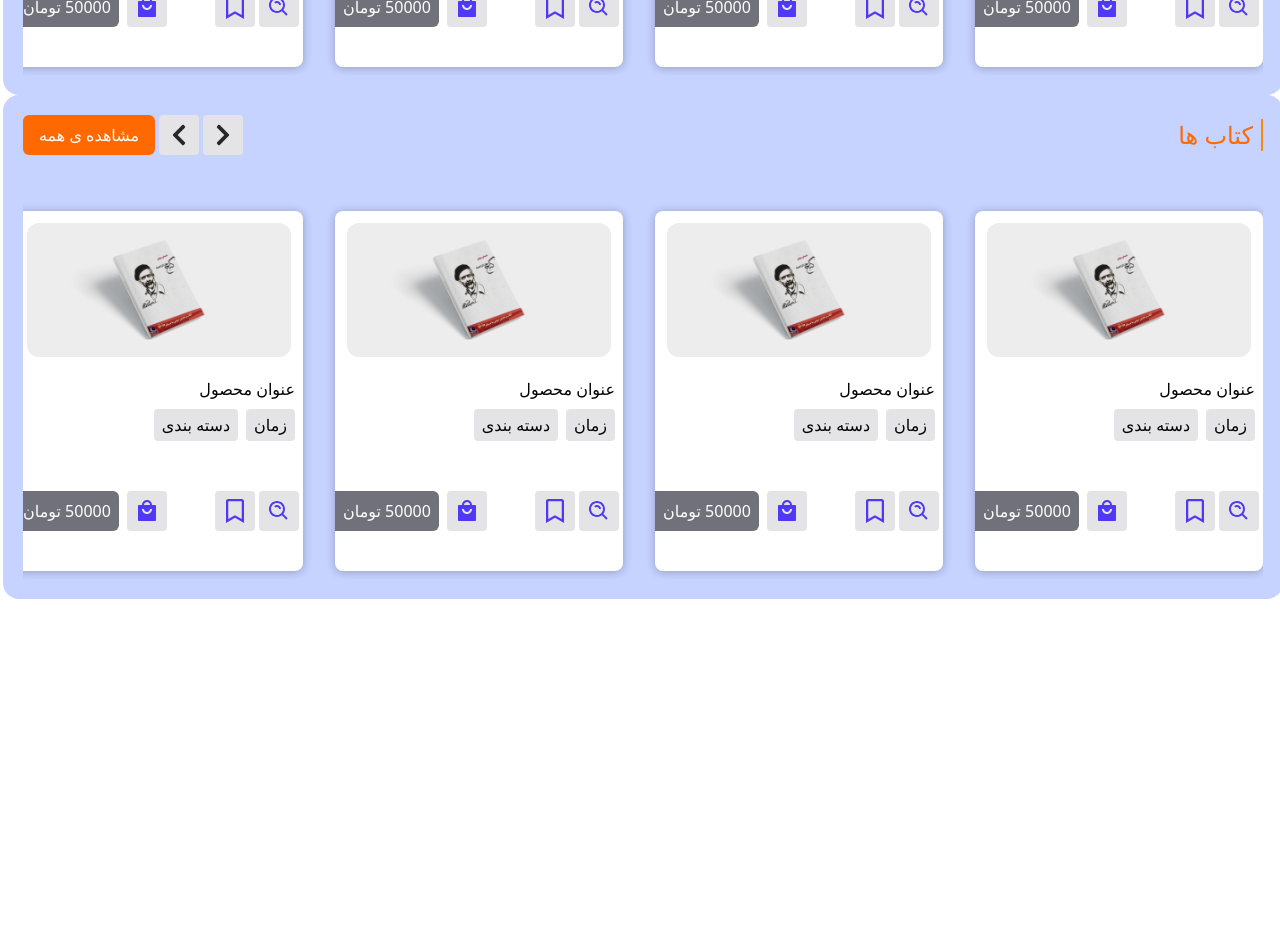
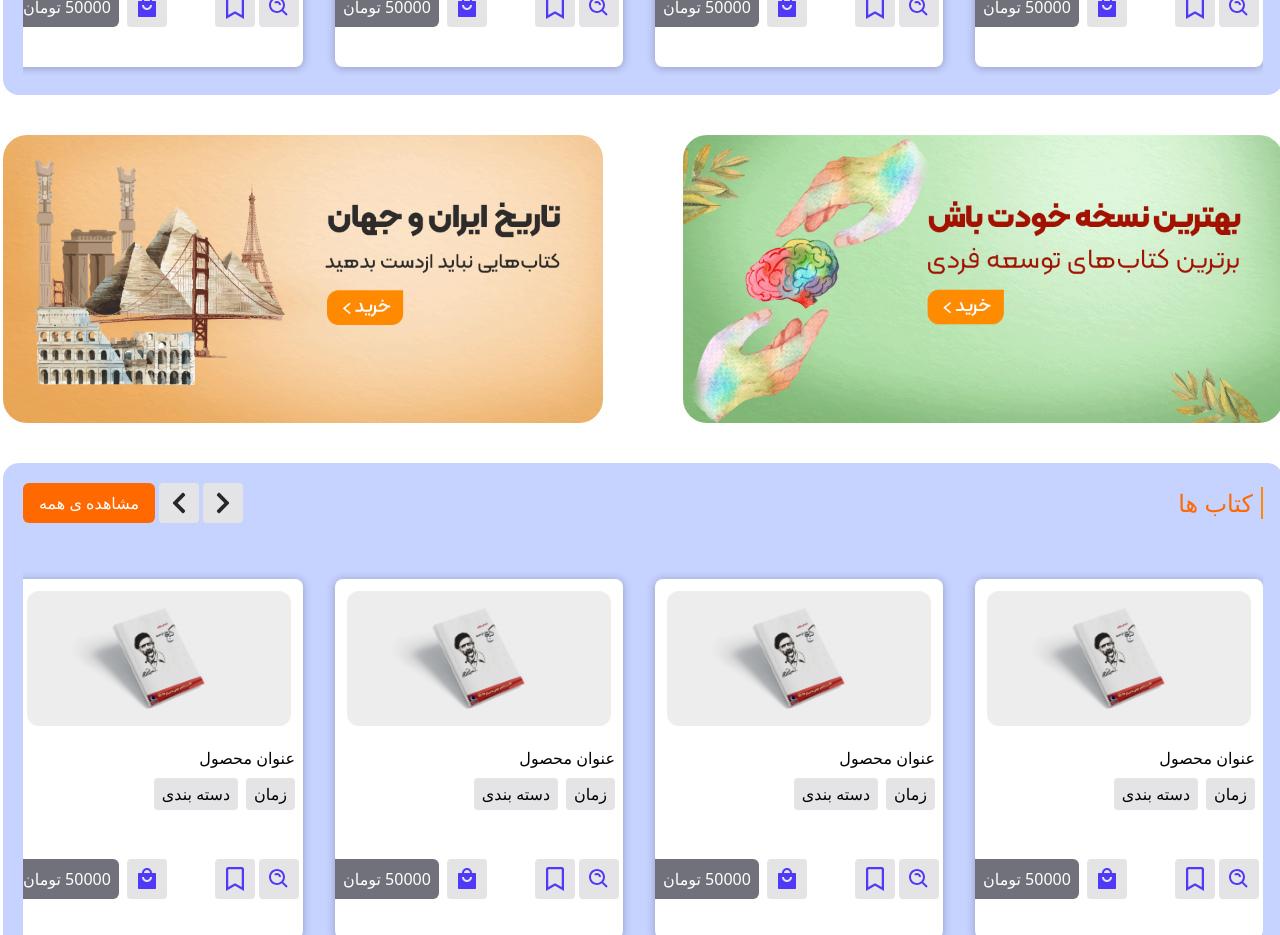
Before and after one commit to smiinmhrn/E-commerce, a Next.js app: page / in a window 1280 px wide. Shown: the part 1060-1995 px from the top of the page. Before the commit the page ends 1659 px from the top, so only its background shows below. Built offline with nearby package versions, Linux system fonts and the light colour scheme.

Commit message:
added middle banner.

```diff
--- a/app/page.js
+++ b/app/page.js
@@ -1,4 +1,5 @@
-import BoxSlider from "@/components/BoxSlider/BoxSlider";
+import Banners from "@/components/banners/Banners";
+import BoxSlider from "@/components/boxSlider/BoxSlider";
 import Header from "@/components/headers/Header";
 import Swiper from "@/components/swiper/Swiper";
 
@@ -14,6 +15,7 @@ export default function Home() {
           title={"عنوان محصول"}
           header={"اپلیکیشن ها"}
         />
+        <Banners />
         <BoxSlider
           imgurl={"/bookslider/ganj.jpg"}
           title={"عنوان محصول"}
--- /dev/null
+++ b/components/banners/Banners.jsx
@@ -0,0 +1,24 @@
+import Image from "next/image";
+const Banners = () => {
+  return (
+    <section className=" container flex justify-between mx-auto my-10 items-center">
+      <Image
+        src={"/banners/1.jpg"}
+        width={600}
+        height={200}
+        alt="banner"
+        className="rounded-3xl"
+      />
+      <Image
+        src={"/banners/2.jpg"}
+        width={600}
+        height={200}
+        alt="banner"
+        className="rounded-3xl object-cover"
+        layout="fixed"
+      />
+    </section>
+  );
+};
+
+export default Banners;
```
Also changed, not shown: components/BoxSlider/BoxSlider.jsx (+9 -4 lines), public/banners/1.jpg (added), public/banners/2.jpg (added).
